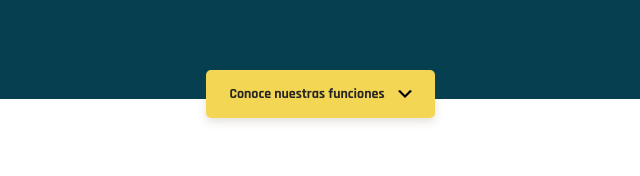
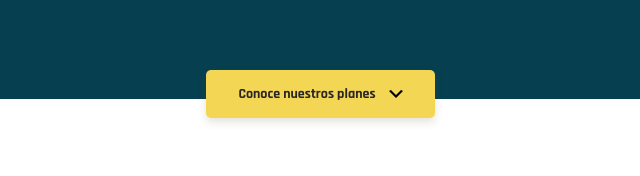
Before and after one commit to martaegnarts/JFS, a plain HTML site: page index.html in a window 1280 px wide. Shown: the part 235-411 px from the top of the page, 319-959 px from the left. Drawn offline with Linux system fonts and the light colour scheme.

Commit message:
Ultimo cambio

```diff
--- a/index.html
+++ b/index.html
@@ -18,7 +18,7 @@
             <h1>La mejor alternativa al
                 "Paga tú y te hago bizum"</h1>
             <p>JFS te ayuda a gestionar tus deudas incluso antes de que las tengas</p>
-            <a href="#plans" class="header--button">Conoce nuestras funciones <span></span> </a>
+            <a href="#plans" class="header--button">Conoce nuestros planes <span></span> </a>
         </div>
     </header>
 
```
